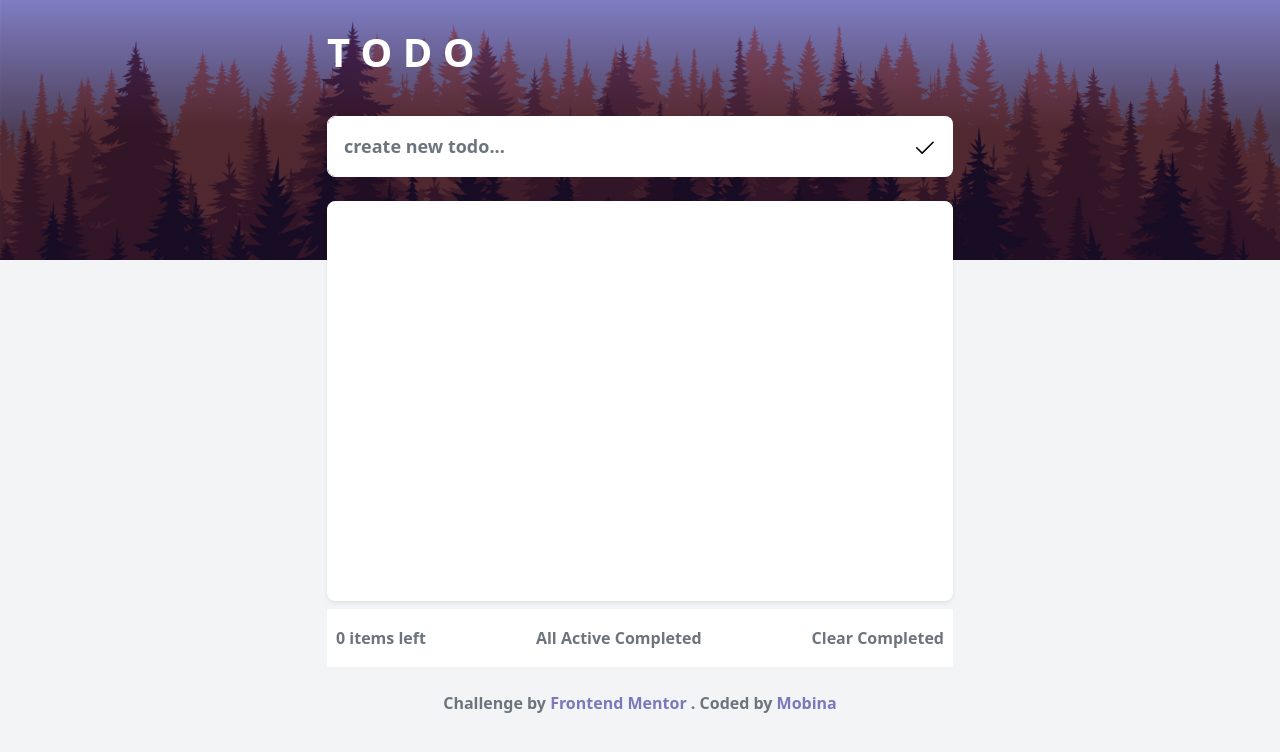
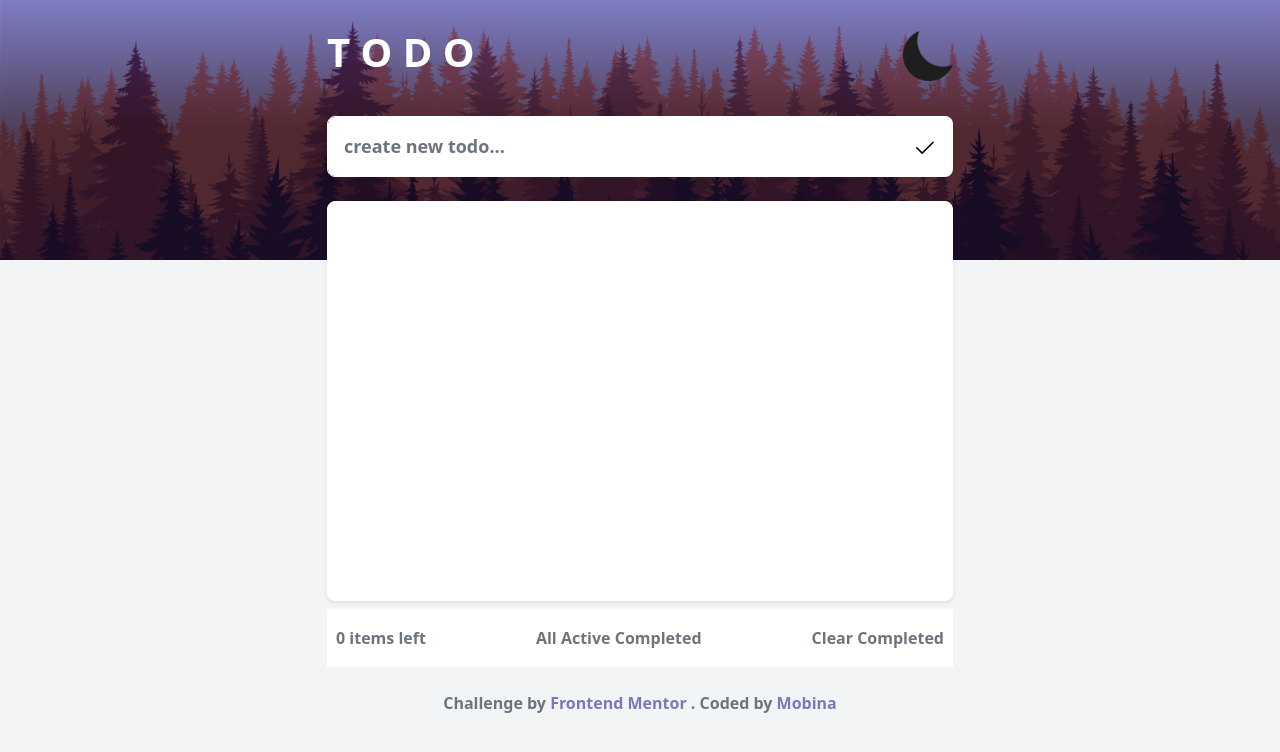
Before and after one commit to mobinanaseri/ToDoList, a plain HTML site: page index.html.html in a window 1280 px wide. Drawn offline with Linux system fonts and the light colour scheme; the site is published under a folder, as on GitHub Pages, so addresses that start at the root find nothing.

Commit message:
css problem solved commit

```diff
--- a/css/style1.css
+++ b/css/style1.css
@@ -2,7 +2,7 @@
 
 :root{
     --accent-color: 46,32,190,0.40;
-    --moon-image: url('/images/half-moon-moon-png-icon-62110.png');
+    --moon-image: url('../images/half-moon-moon-png-icon-62110.png');
     --todo-title: #ffffff;
     --add-btn-bg: #ffffff;
     --add-btn-border:#ffffff;
@@ -30,7 +30,7 @@
 }
 .dark{
     --accent-color: 24, 19, 76,78%;
-    --moon-image: url('/images/PngItem_2645717.png');
+    --moon-image: url('../images/PngItem_2645717.png');
     --todo-title: white;
     --add-btn-bg: #2e2e2e;
     --add-btn-border:#1e1e1e;
```
